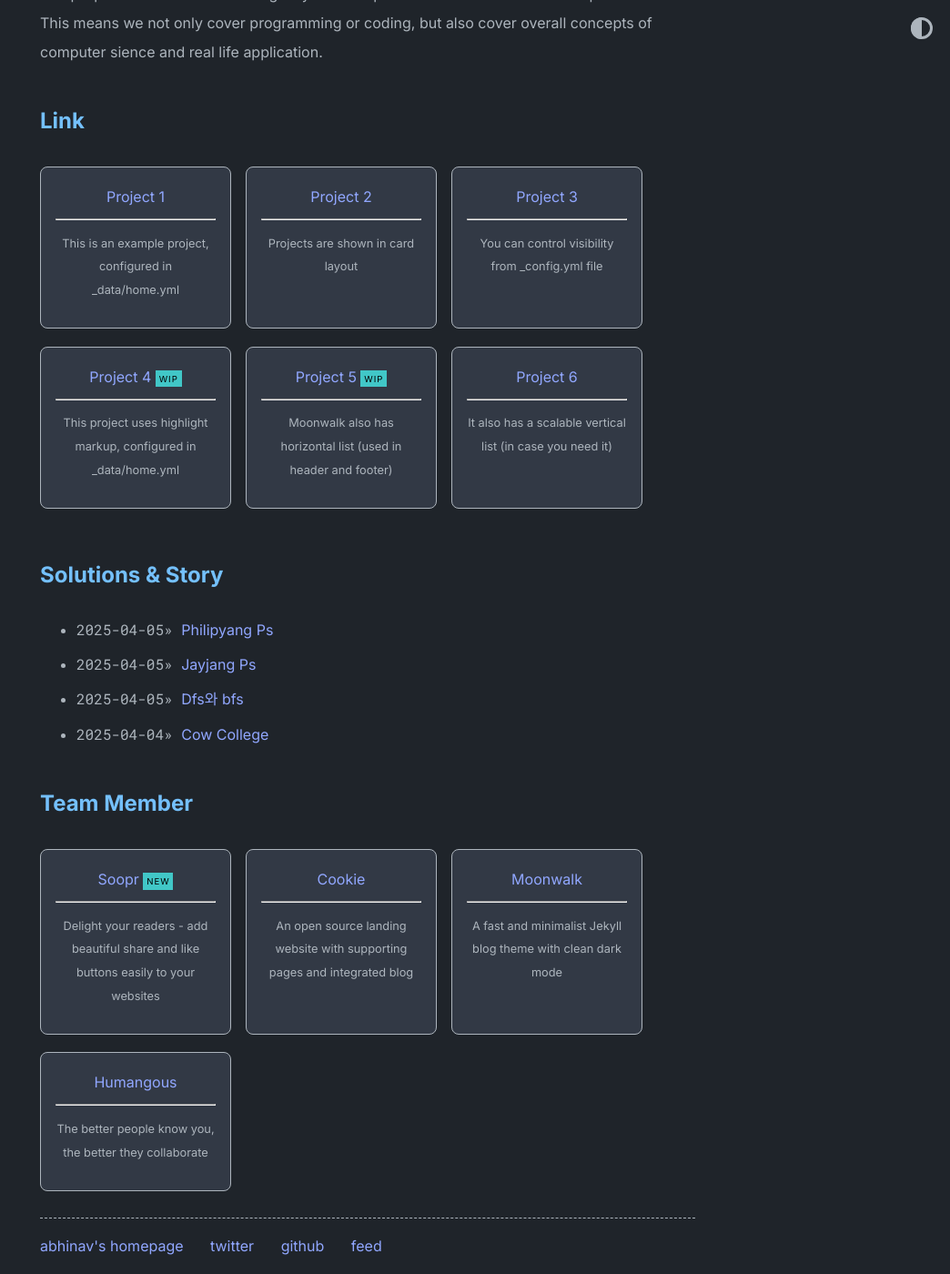
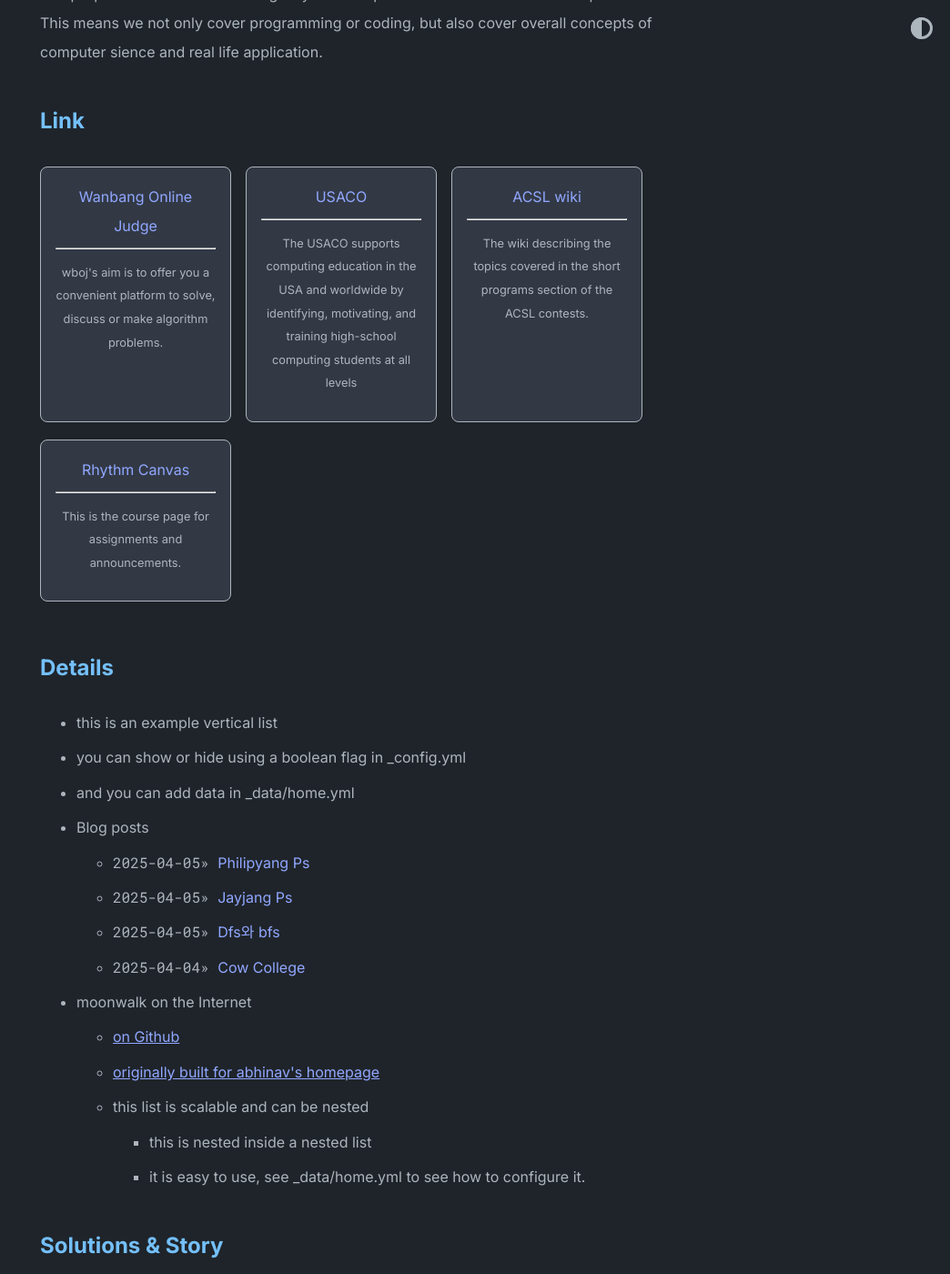
Before and after one commit to jaejun0909/A-Guide-to-Computer-Science, a Jekyll site: the page built from index.md, in a window 1280 px wide and 1400 px high, scrolled down 256 px. Shown: the whole window at 91% size, without its empty margins (236-1280 px from the left). Built offline with Jekyll 4.4.1, drawn with Linux system fonts in a browser that asks for light colours; some of the changed text lies outside the part shown.

Commit message:
Change Config.yml

```diff
--- a/_config.yml
+++ b/_config.yml
@@ -27,7 +27,7 @@ theme_config:
   show_projects: true # show projects as cards, add in _data/home.yml
   show_blog: true # show blog posts added in _posts
   show_old_projects: true # show old projects as cards, add in _data/home.yml
-  show_misc_list: false # show generic vertical list for misc details, add _data/home.yml
+  show_misc_list: true # show generic vertical list for misc details, add _data/home.yml
   show_reading_time: true # show number of words and reading time in the blog posts
   show_tags: true # show tags in a blog posts
   # options for "home" page
--- a/_data/home.yml
+++ b/_data/home.yml
@@ -9,59 +9,48 @@ navbar_entries:
     url: https://www.abhinav.co
 
 project_entries:
-  - title: Project 1
-    url: overview-post
-    desc: This is an example project, configured in _data/home.yml
+  - title: Wanbang Online Judge
+    url: wboj.app
+    desc: wboj's aim is to offer you a convenient platform to solve, discuss or make algorithm problems.
+  - title: USACO
+    url: usaco.org
+    desc: The USACO supports computing education in the USA and worldwide by identifying, motivating, and training high-school computing students at all levels
 
-  - title: Project 2
-    url: overview-post
-    desc: Projects are shown in card layout
+  - title: ACSL wiki
+    url: https://www.categories.acsl.org/wiki/index.php?title=Main_Page
+    desc: The wiki describing the topics covered in the short programs section of the ACSL contests.
 
-  - title: Project 3
-    url: overview-post
-    desc: You can control visibility from _config.yml file
-
-  - title: Project 4
-    url: overview-post
-    desc: This project uses highlight markup, configured in _data/home.yml
-    highlight: WIP
-
-  - title: Project 5
-    url: overview-post
-    desc: Moonwalk also has horizontal list (used in header and footer)
-    highlight: WIP
-
-  - title: Project 6
-    url: overview-post
-    desc: It also has a scalable vertical list (in case you need it)
+  - title: Rhythm Canvas
+    url: https://canvas.instructure.com/courses/8252833
+    desc: This is the course page for assignments and announcements.
 
 old_project_entries:
-  - title: Soopr
-    url: https://www.soopr.co
-    desc: Delight your readers - add beautiful share and like buttons easily to your websites
-    highlight: NEW
+  - title: Junwon Kim
+    url: https://github.com/notj-code/
+    desc: Founder of Wanbang Computer Science Team. Leaded Rhythm (Computer Science Team) from 2024 to 2026
+    highlight: Founder, Team Leader
 
-  - title: Cookie
-    url: https://github.com/abhinavs/cookie
-    desc: An open source landing website with supporting pages and integrated blog
+  - title: Seungjoon Park
+    url: https://github.com/PSJ-11
+    desc: Team Leader of Rhythm (Computer Science Team) from 2024 to 2028
+    highlight: Team Leader
 
-  - title: Moonwalk
-    url: https://github.com/abhinavs/moonwalk
-    desc: A fast and minimalist Jekyll blog theme with clean dark mode
-
-  - title: Humangous
-    url: https://www.humangous.co
-    desc: The better people know you, the better they collaborate
+  - title: Jay Jang
+    url: https://github.com/jaejun0909
+    desc: Content Author
+  - title: Hajoon Song
+    url: https://github.com/Hajun091024
+    desc: Content Author
 
 footer_entries:
-  - title: abhinav's homepage
-    url: https://www.abhinav.co
+  - title: Wanbang Online Judge
+    url: https://wboj.app
 
-  - title: twitter
-    url: https://twitter.com/abhinav
+  - title: WBcs_Guide
+    url: https://wcsguide.netlify.app/
 
   - title: github
-    url: https://github.com/abhinavs
+    url: https://github.com/WanbangSchool
 
   - title: feed
     url: feed.xml
```
